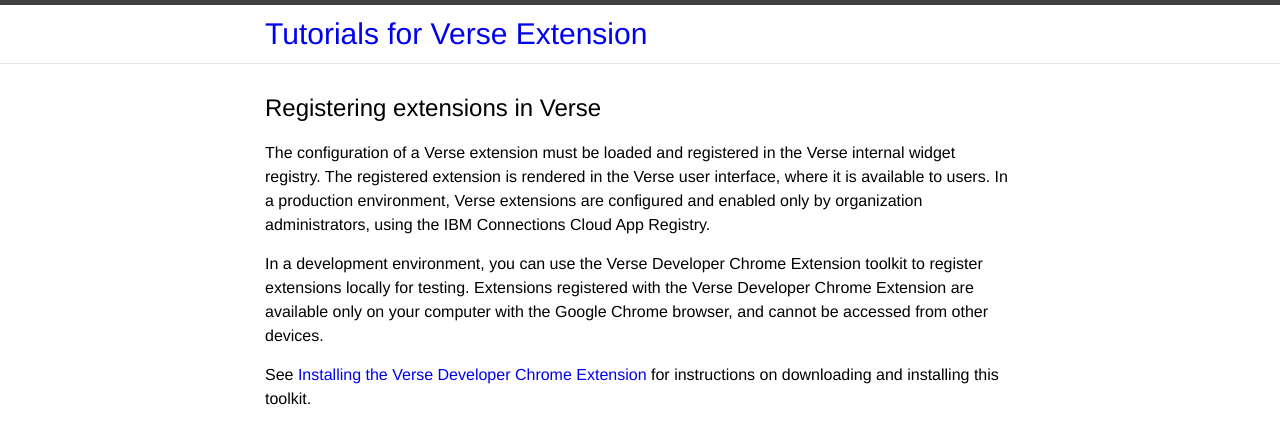
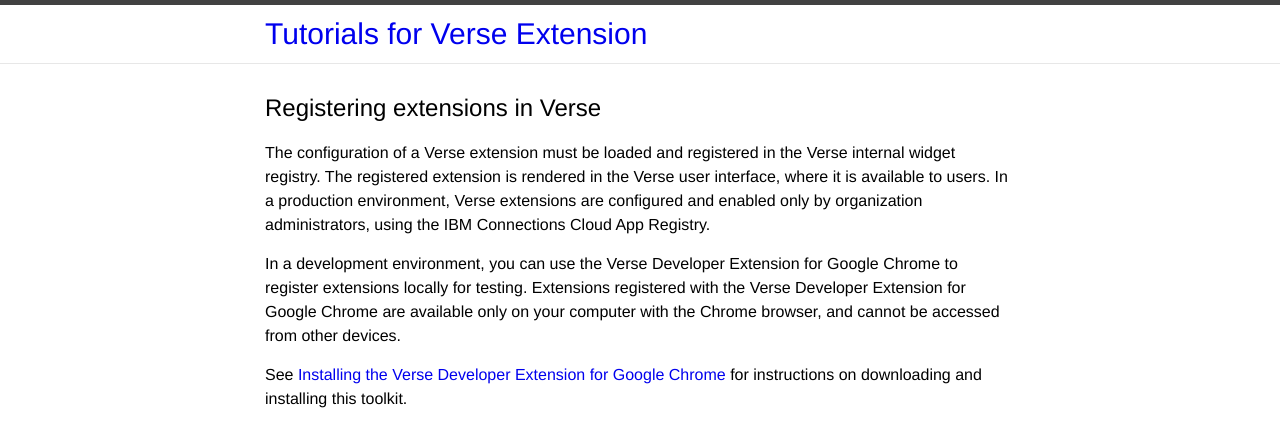
Before and after one commit to ibmverse/verse-developer, a Jekyll site: the page built from _tutorials/ext-widget-reg.markdown, in a window 1280 px wide. Shown: the top 447 px of the page. Built offline with Jekyll 4.4.1, drawn with Linux system fonts in a browser that asks for light colours.

Commit message:
Edits from elizabeth_bowling@us.ibm.com
@ylin Updated to use new product name from Legal.

```diff
--- a/_tutorials/ext-widget-reg.markdown
+++ b/_tutorials/ext-widget-reg.markdown
@@ -10,9 +10,9 @@
 
 The configuration of a Verse extension must be loaded and registered in the Verse internal widget registry. The registered extension is rendered in the Verse user interface, where it is available to users. In a production environment, Verse extensions are configured and enabled only by organization administrators, using the IBM Connections Cloud App Registry.
 
-In a development environment, you can use the Verse Developer Chrome Extension toolkit to register extensions locally for testing. Extensions registered with the Verse Developer Chrome Extension are available only on your computer with the Google Chrome browser, and cannot be accessed from other devices.
+In a development environment, you can use the Verse Developer Extension for Google Chrome to register extensions locally for testing. Extensions registered with the Verse Developer Extension for Google Chrome are available only on your computer with the Chrome browser, and cannot be accessed from other devices.
 
-See [Installing the Verse Developer Chrome Extension][3] for instructions on downloading and installing this toolkit.
+See [Installing the Verse Developer Extension for Google Chrome][3] for instructions on downloading and installing this toolkit.
 
 
 
```
